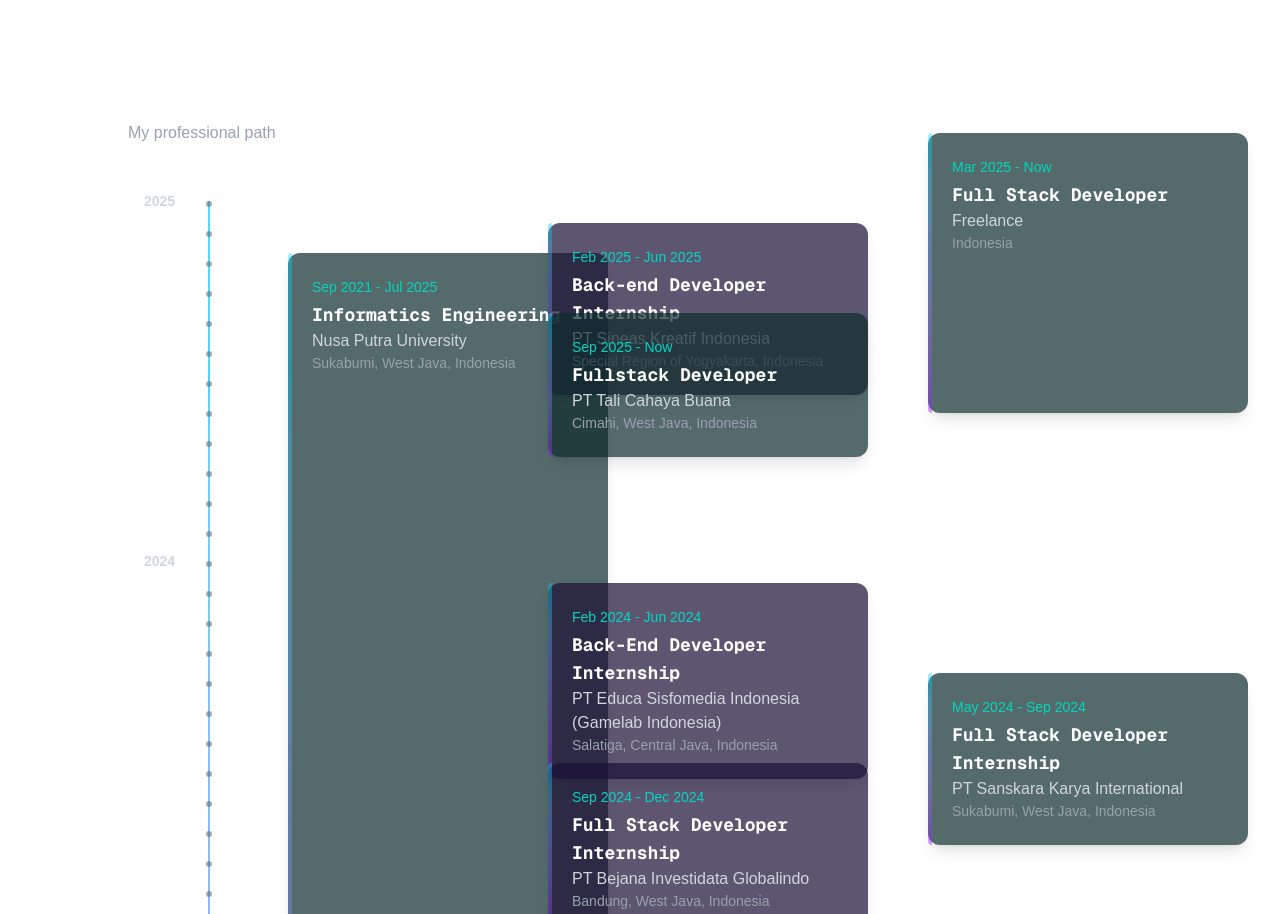
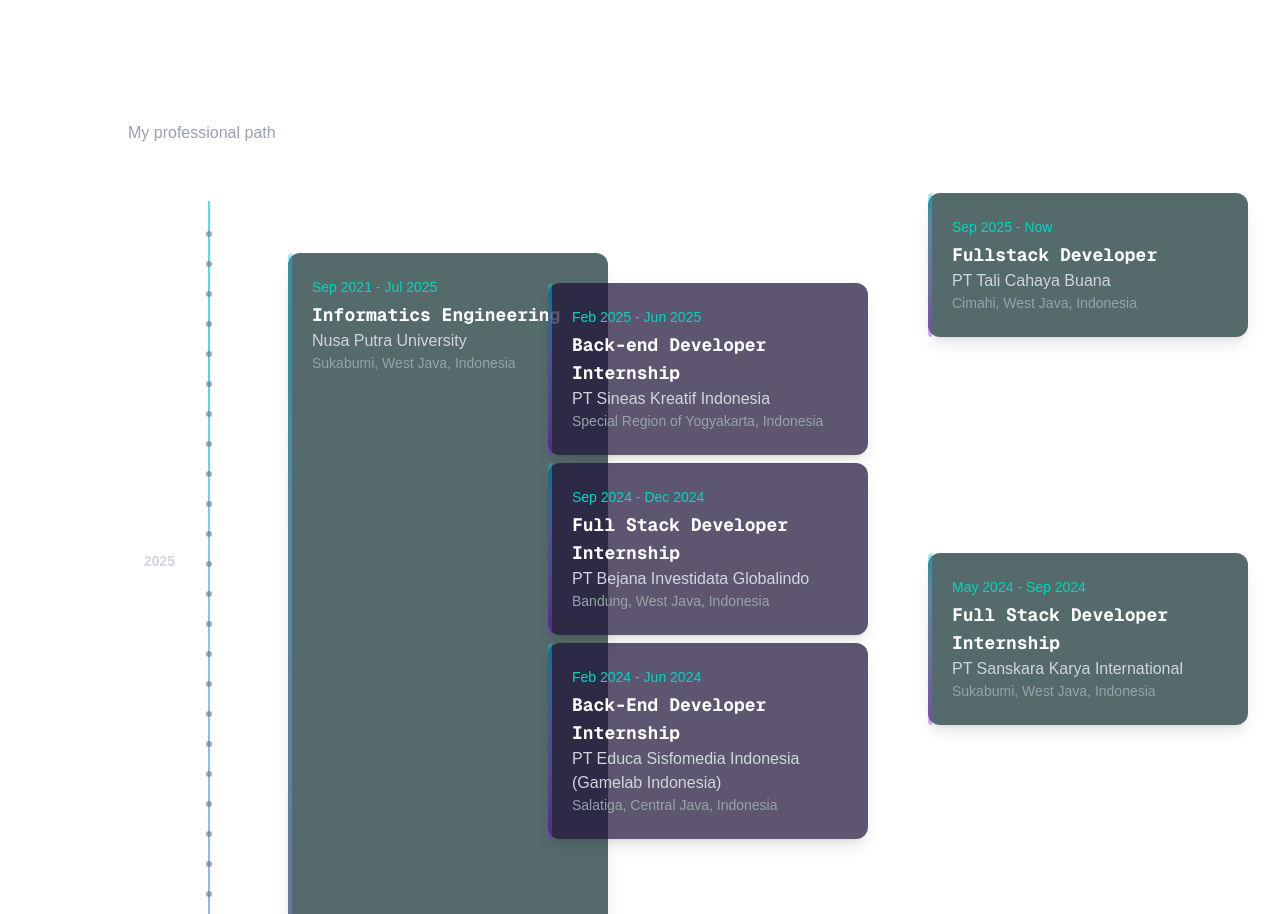
Before and after one commit to AiDinaAgustin/portofolio-redesign, a Next.js app: page / in a window 1280 px wide. Shown: the part 2640-3554 px from the top of the page. Built offline with nearby package versions, Linux system fonts and the light colour scheme.

Commit message:
fix: adjust offset calculation in CareerTimeline to start from startYear

```diff
--- a/app/components/CareerTimeline.tsx
+++ b/app/components/CareerTimeline.tsx
@@ -26,8 +26,11 @@
   const totalHeight = (endYear - startYear + 1) * 12 * pixelsPerMonth
 
 const getOffset = (year: number, month: number) => {
-  // 0 = endYear Jan
-  return (endYear - year) * 12 * pixelsPerMonth + (month - 1) * pixelsPerMonth
+  // Hitung offset dari startYear January (paling bawah = 0)
+  // Semakin ke atas (tahun lebih baru), offset semakin besar
+  const monthsFromStart = (year - startYear) * 12 + (month - 1)
+  // Balik: yang paling lama (2021 Jan) = totalHeight, yang paling baru (2025 Dec) = 0
+  return totalHeight - (monthsFromStart * pixelsPerMonth)
 }
 
 
--- a/app/page.tsx
+++ b/app/page.tsx
@@ -213,13 +213,6 @@
     startMonth: 2,
     endYear: 2025,
     endMonth: 6,
-  },
-  {
-    title: 'Full Stack Developer',
-    company: 'Freelance',
-    location: 'Indonesia',
-    startYear: 2025,
-    startMonth: 3,
   },
   {
     title: 'Fullstack Developer',
```
